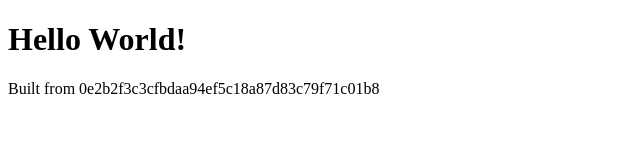
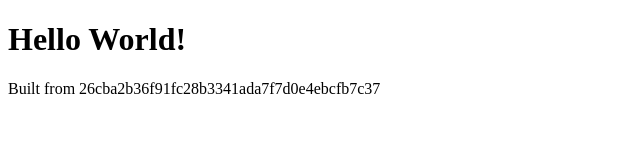
Before and after one commit to pkgjs/gh-pages, a plain HTML site: page index.html in a window 1280 px wide. Shown: the full height of the page, 0-640 px from the left. Drawn offline with Linux system fonts and the light colour scheme.

Commit message:
pages build

```diff
--- a/index.html
+++ b/index.html
@@ -1 +1 @@
-<!DOCTYPE html><html><head></head><body><h1>Hello World!</h1><p>Built from 0e2b2f3c3cfbdaa94ef5c18a87d83c79f71c01b8</p></body></html>
+<!DOCTYPE html><html><head></head><body><h1>Hello World!</h1><p>Built from 26cba2b36f91fc28b3341ada7f7d0e4ebcfb7c37</p></body></html>
```
